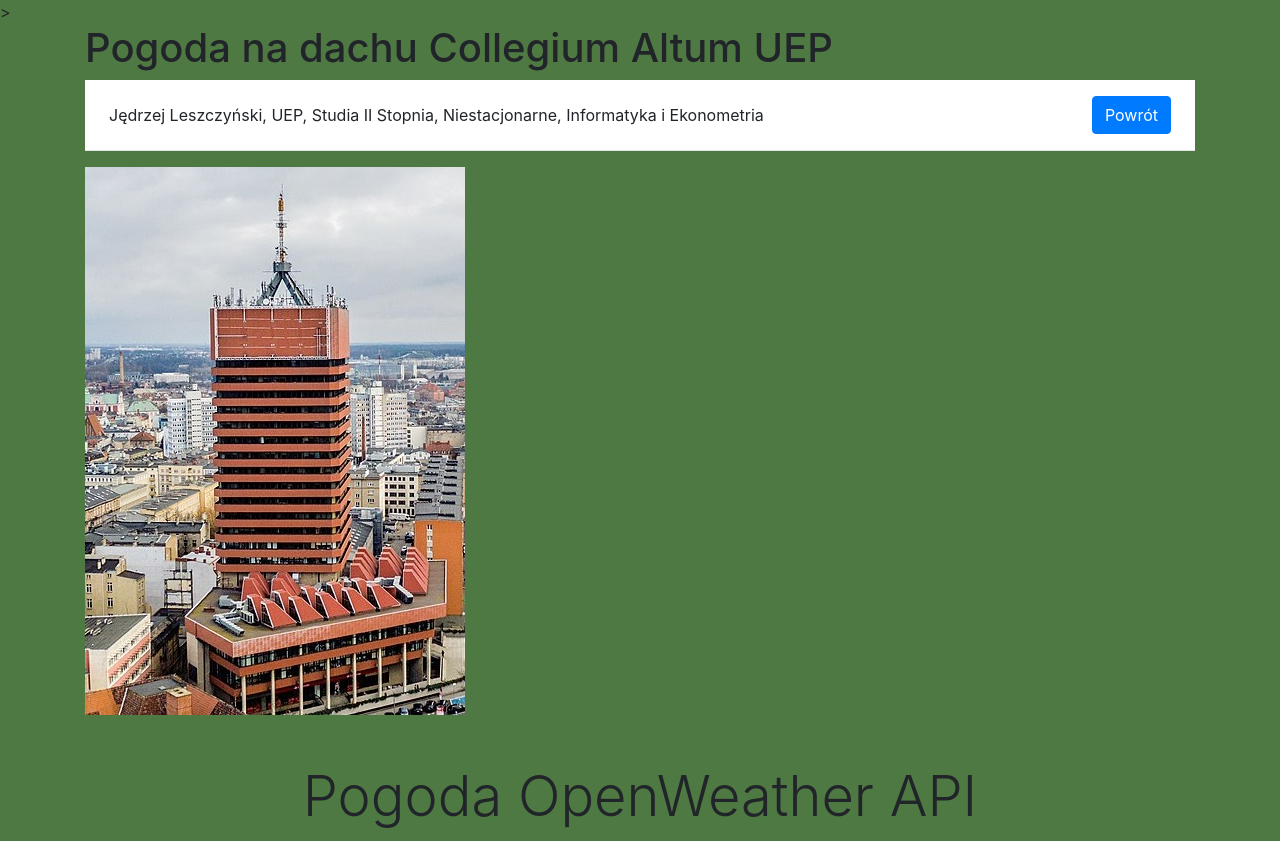
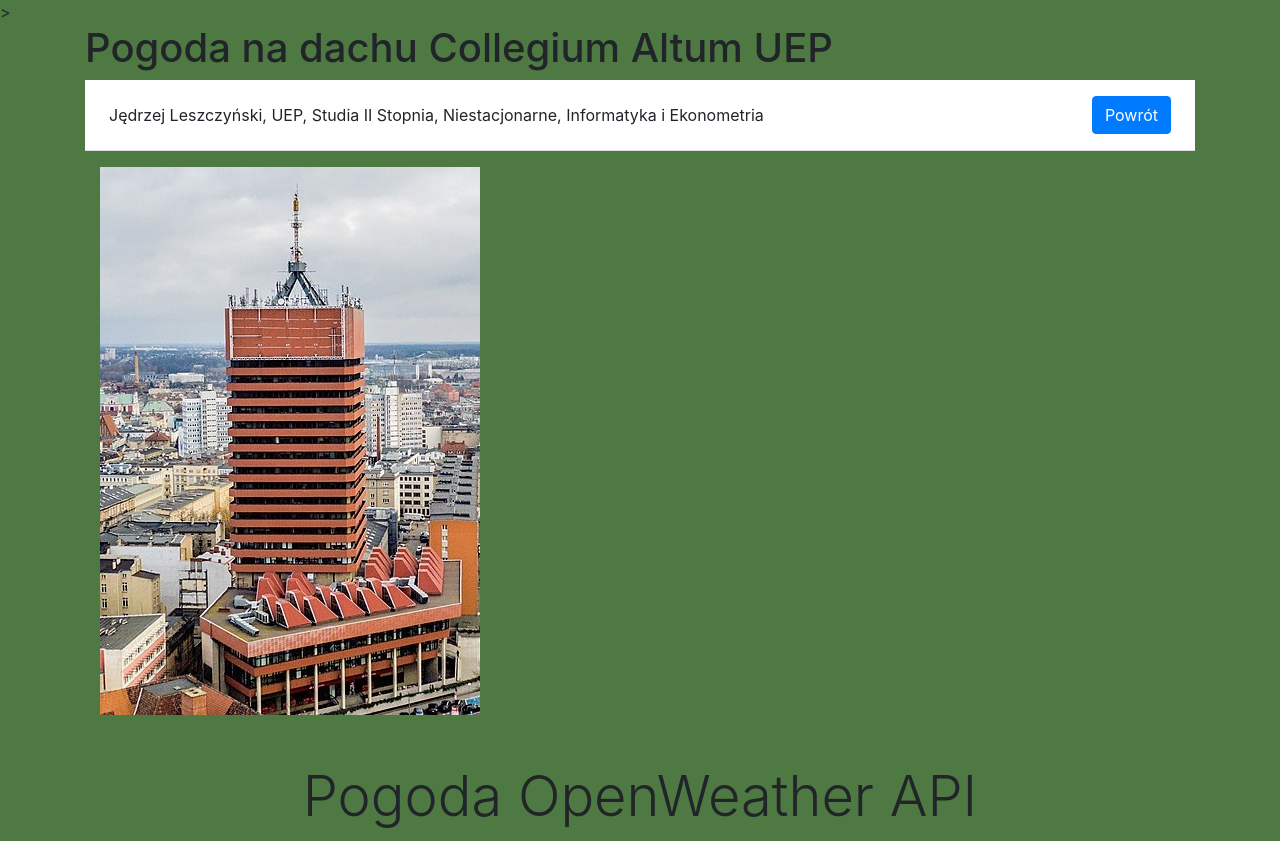
Before and after one commit to jedleszczynski/Flask-ASI-2021-Leszczynski, a Flask app: template templates/pogoda.html in a window 1280 px wide. Shown: the top 841 px of the page. Run offline with Flask 2, Linux system fonts and the light colour scheme; the template is opened without the code that fills it, so the values that code supplies are empty; parts of the project's set-up code (start-up, migrations or seed data) failed here and were passed over; some libraries are stand-ins or nearby versions.

Commit message:
Final FInal commit

```diff
--- a/templates/pogoda.html
+++ b/templates/pogoda.html
@@ -22,7 +22,6 @@
         <a href='/home'>
           <input type="submit" value="Powrót" class="btn btn-primary btn ">
       </a>
-
     </div>
     <div>
    <!-- ENDOF NAVIGATION ROW -->
@@ -33,7 +32,7 @@
 
 
     <!-- PRICING HEADER P -->
-    <img class="img-fluid" src="./static/C_A_UEP.jpg">
+    <div class="col-12">    <img class="img-fluid mx-auto " src="./static/C_A_UEP.jpg"> </div>
     <div class="pricing-header px-3 py-3 pt-md-5 pb-md-4 mx-auto text-center">
       <h1 class="display-4">Pogoda OpenWeather API</h1>
       <p class="lead">Timestamp: {{timestamp}} Lat: 52.40482616077729 Lon: 16.921709180476395 </p>
```
Also changed, not shown: tutorial.db, 1 other file.
